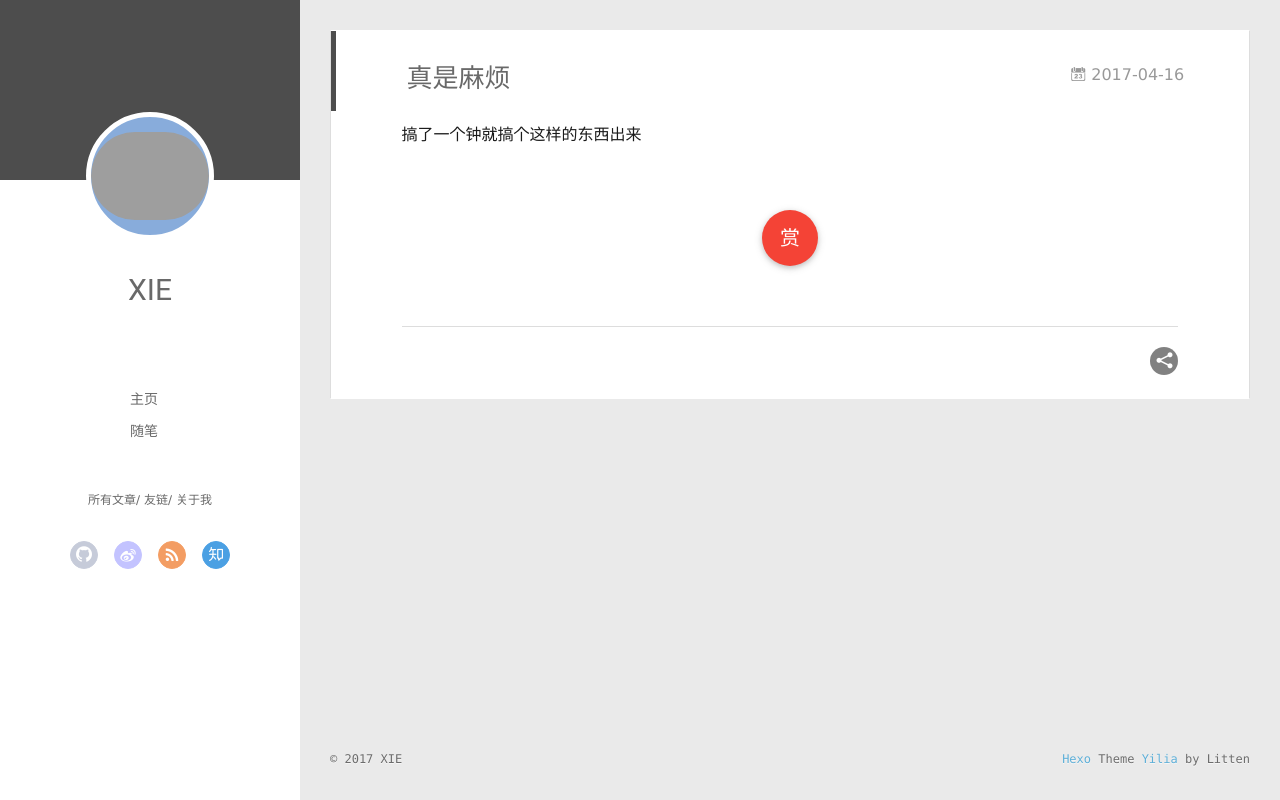
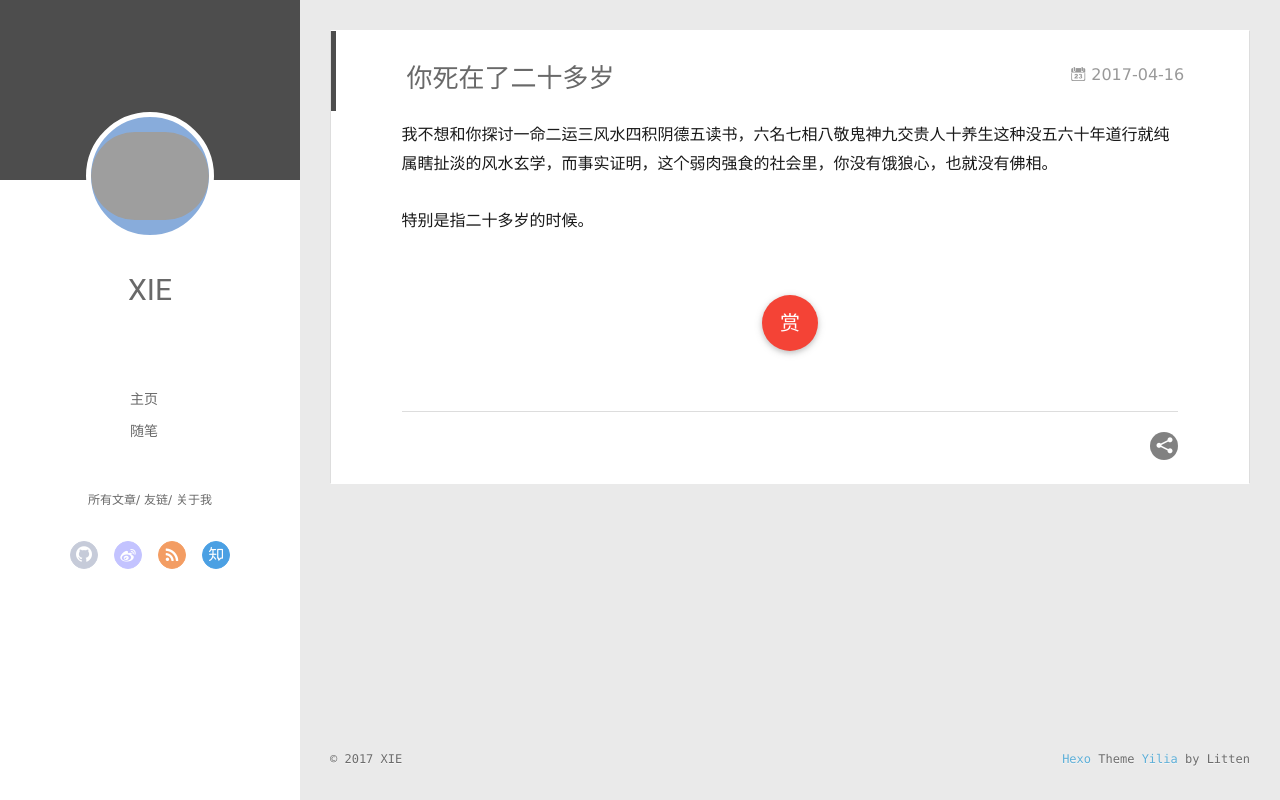
Before and after one commit to xiezongzhi/xiezongzhi.github.io, a plain HTML site: page 2017/04/16/真是麻烦/index.html in a window 1280 px wide. Drawn offline with Linux system fonts and the light colour scheme; files that its build step writes are made by us from their sources; no server answers; grey boxes are pictures that could not be loaded; files whose address does not match are found by name.

Commit message:
Site updated: 2017-04-16 11:19:51

```diff
--- a/2017/04/16/真是麻烦/index.html
+++ b/2017/04/16/真是麻烦/index.html
@@ -6,19 +6,19 @@
   <meta name="renderer" content="webkit">
   <meta http-equiv="X-UA-Compatible" content="IE=edge" >
   <link rel="dns-prefetch" href="http://yoursite.com">
-  <title>真是麻烦 | XIE</title>
+  <title>你死在了二十多岁 | XIE</title>
   <meta name="viewport" content="width=device-width, initial-scale=1, maximum-scale=1">
-  <meta name="description" content="搞了一个钟就搞个这样的东西出来">
+  <meta name="description" content="我不想和你探讨一命二运三风水四积阴德五读书，六名七相八敬鬼神九交贵人十养生这种没五六十年道行就纯属瞎扯淡的风水玄学，而事实证明，这个弱肉强食的社会里，你没有饿狼心，也就没有佛相。 特别是指二十多岁的时候。">
 <meta name="keywords">
 <meta property="og:type" content="article">
-<meta property="og:title" content="真是麻烦">
+<meta property="og:title" content="你死在了二十多岁">
 <meta property="og:url" content="http://yoursite.com/2017/04/16/真是麻烦/index.html">
 <meta property="og:site_name" content="XIE">
-<meta property="og:description" content="搞了一个钟就搞个这样的东西出来">
-<meta property="og:updated_time" content="2017-04-15T17:16:13.752Z">
+<meta property="og:description" content="我不想和你探讨一命二运三风水四积阴德五读书，六名七相八敬鬼神九交贵人十养生这种没五六十年道行就纯属瞎扯淡的风水玄学，而事实证明，这个弱肉强食的社会里，你没有饿狼心，也就没有佛相。 特别是指二十多岁的时候。">
+<meta property="og:updated_time" content="2017-04-16T03:19:30.324Z">
 <meta name="twitter:card" content="summary">
-<meta name="twitter:title" content="真是麻烦">
-<meta name="twitter:description" content="搞了一个钟就搞个这样的东西出来">
+<meta name="twitter:title" content="你死在了二十多岁">
+<meta name="twitter:description" content="我不想和你探讨一命二运三风水四积阴德五读书，六名七相八敬鬼神九交贵人十养生这种没五六十年道行就纯属瞎扯淡的风水玄学，而事实证明，这个弱肉强食的社会里，你没有饿狼心，也就没有佛相。 特别是指二十多岁的时候。">
 
     <link rel="alternative" href="/atom.xml" title="XIE" type="application/atom+xml">
 
@@ -161,7 +161,7 @@
 
 
     <h1 class="article-title" itemprop="name">
-      真是麻烦
+      你死在了二十多岁
     </h1>
 
 
@@ -174,7 +174,8 @@
 
     <div class="article-entry" itemprop="articleBody">
 
-        <p>搞了一个钟就搞个这样的东西出来</p>
+        <p>我不想和你探讨一命二运三风水四积阴德五读书，六名七相八敬鬼神九交贵人十养生这种没五六十年道行就纯属瞎扯淡的风水玄学，而事实证明，这个弱肉强食的社会里，你没有饿狼心，也就没有佛相。</p>
+<p>特别是指二十多岁的时候。</p>
 
 
 
```
Also changed, not shown: archives/2017/04/index.html (+1 -1 lines), archives/2017/index.html (+1 -1 lines), archives/index.html (+1 -1 lines), index.html (+3 -2 lines).
